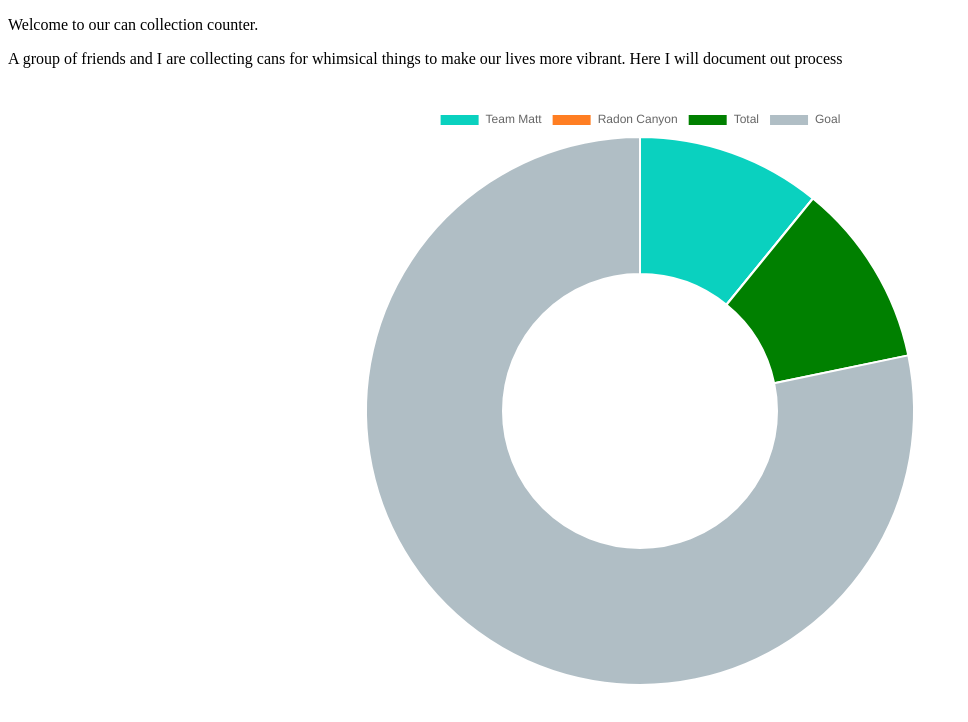
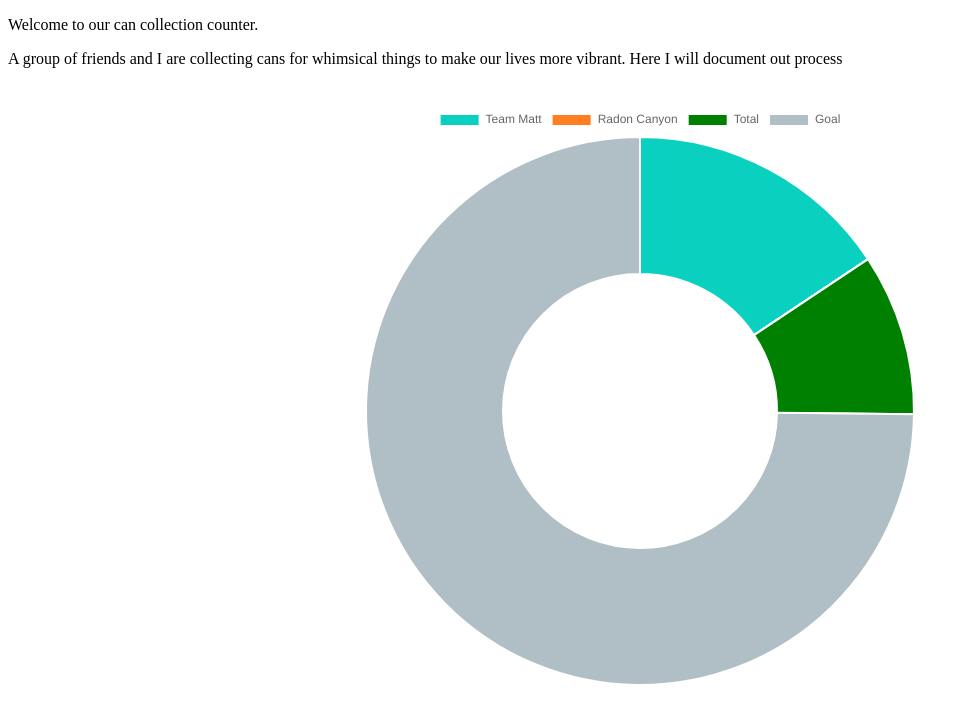
Before and after one commit to Dalepalmer/can_counter, a Gatsby site: page / in a window 1280 px wide. Shown: the whole page, without its empty margins (0-968 px from the left). Built offline with nearby package versions, Linux system fonts and the light colour scheme; Gatsby itself is replaced by a stand-in of ours.

Commit message:
update dataset for recent can run

```diff
--- a/src/pages/index.js
+++ b/src/pages/index.js
@@ -53,7 +53,7 @@ const chartData = {
     datasets: [
 
     {
-      data: [24.40, 0, 24.40, 175.60],
+      data: [40, 0, 24.40, 191.20],
       backgroundColor: ["#0ad1bf", "#ff7e22", "green", "#b0bec5"],
 
     }
```
